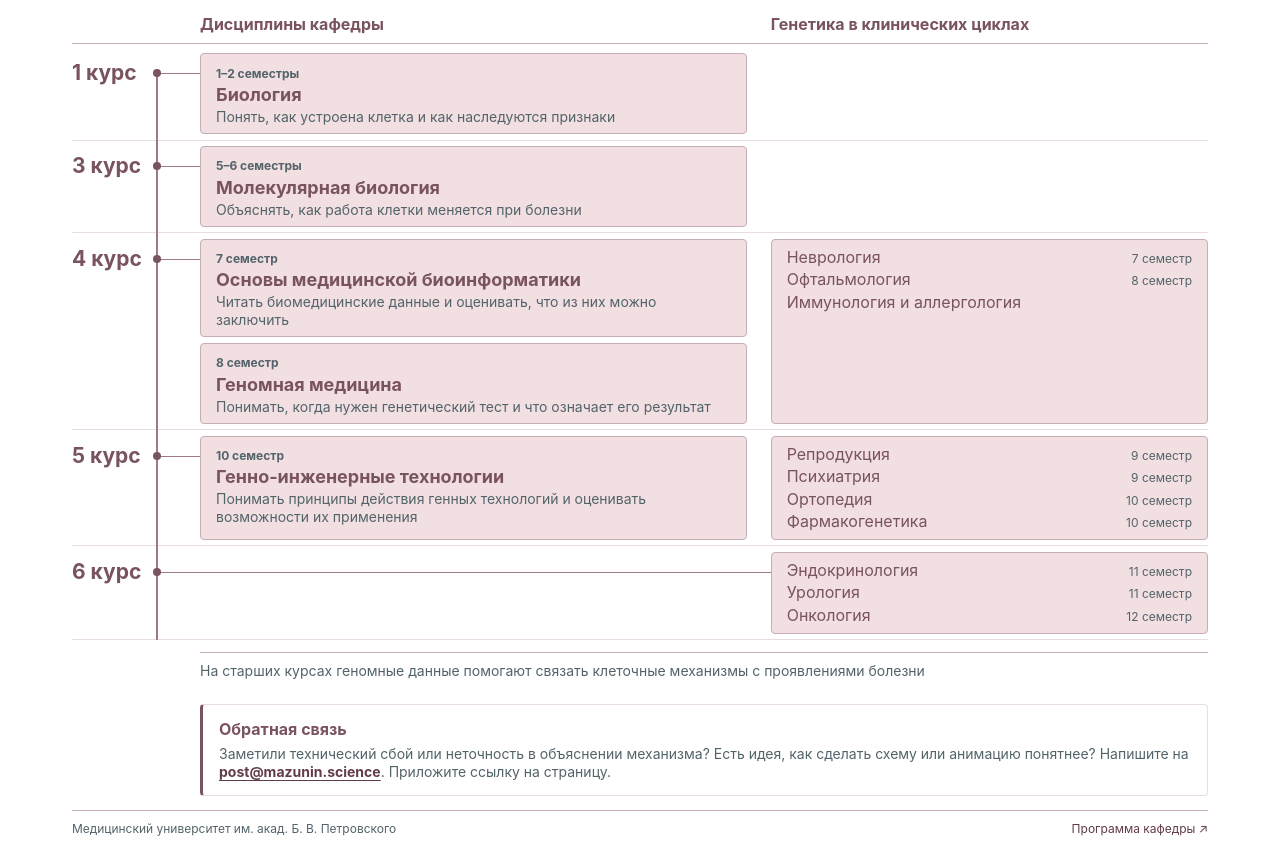
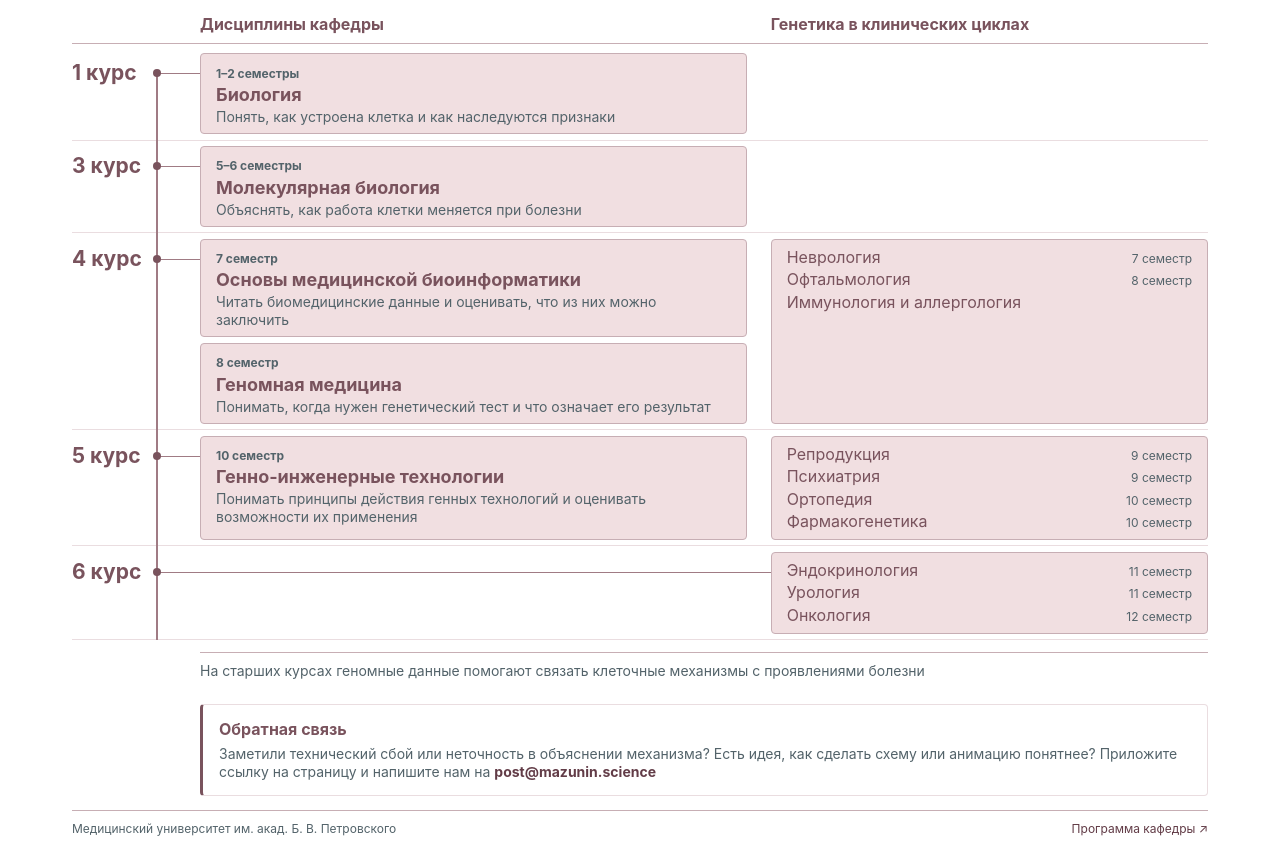
Before and after one commit to fresll/molbio, a plain HTML site: page index.html in a window 1280 px wide. Shown: the part 155-1007 px from the top of the page. Drawn offline with Linux system fonts and the light colour scheme.

Commit message:
Убрать подчёркивание и точку у адреса почты (#17)
* Убрать подчёркивание и точку у почты на EDU

* Уточнить текст и оформление почтовой ссылки

```diff
--- a/index.html
+++ b/index.html
@@ -90,7 +90,7 @@ a:focus-visible { outline: 3px solid var(--accent); outline-offset: 4px; }
 .feedback { margin: 24px 0 0 calc(var(--year-width) + var(--gutter)); border: 1px solid var(--divider); border-left: 3px solid var(--accent); border-radius: 4px; padding: 14px 16px; }
 .feedback h2 { color: var(--accent); font-size: 16px; }
 .feedback p { margin-top: 5px; color: var(--muted); font-size: 14px; }
-.feedback a { font-weight: 650; overflow-wrap: anywhere; }
+.feedback a { font-weight: 650; overflow-wrap: anywhere; text-decoration: none; }
 footer { margin-top: 26px; border-top: 1px solid var(--border); padding-top: 12px; color: var(--muted); font-size: 12px; }
 
 @media (min-width: 1240px) {
@@ -218,7 +218,7 @@ footer { margin-top: 26px; border-top: 1px solid var(--border); padding-top: 12p
 </div></section><p class="route-note">На старших курсах геномные данные помогают связать клеточные механизмы с проявлениями болезни</p>
 <section class="feedback" aria-labelledby="feedback-title">
 <h2 id="feedback-title">Обратная связь</h2>
-<p>Заметили технический сбой или неточность в объяснении механизма? Есть идея, как сделать схему или анимацию понятнее? Напишите на <a href="mailto:post@mazunin.science">post@mazunin.science</a>. Приложите ссылку на страницу.</p>
+<p>Заметили технический сбой или неточность в объяснении механизма? Есть идея, как сделать схему или анимацию понятнее? Приложите ссылку на страницу и напишите нам на <a href="mailto:post@mazunin.science">post@mazunin.science</a></p>
 </section>
 </div>
 <footer><span>Медицинский университет им. акад. Б. В. Петровского</span><a href="https://petrovsky.med.ru/education/distsipliny-kafedry6715/">Программа кафедры ↗</a></footer></main>
```
